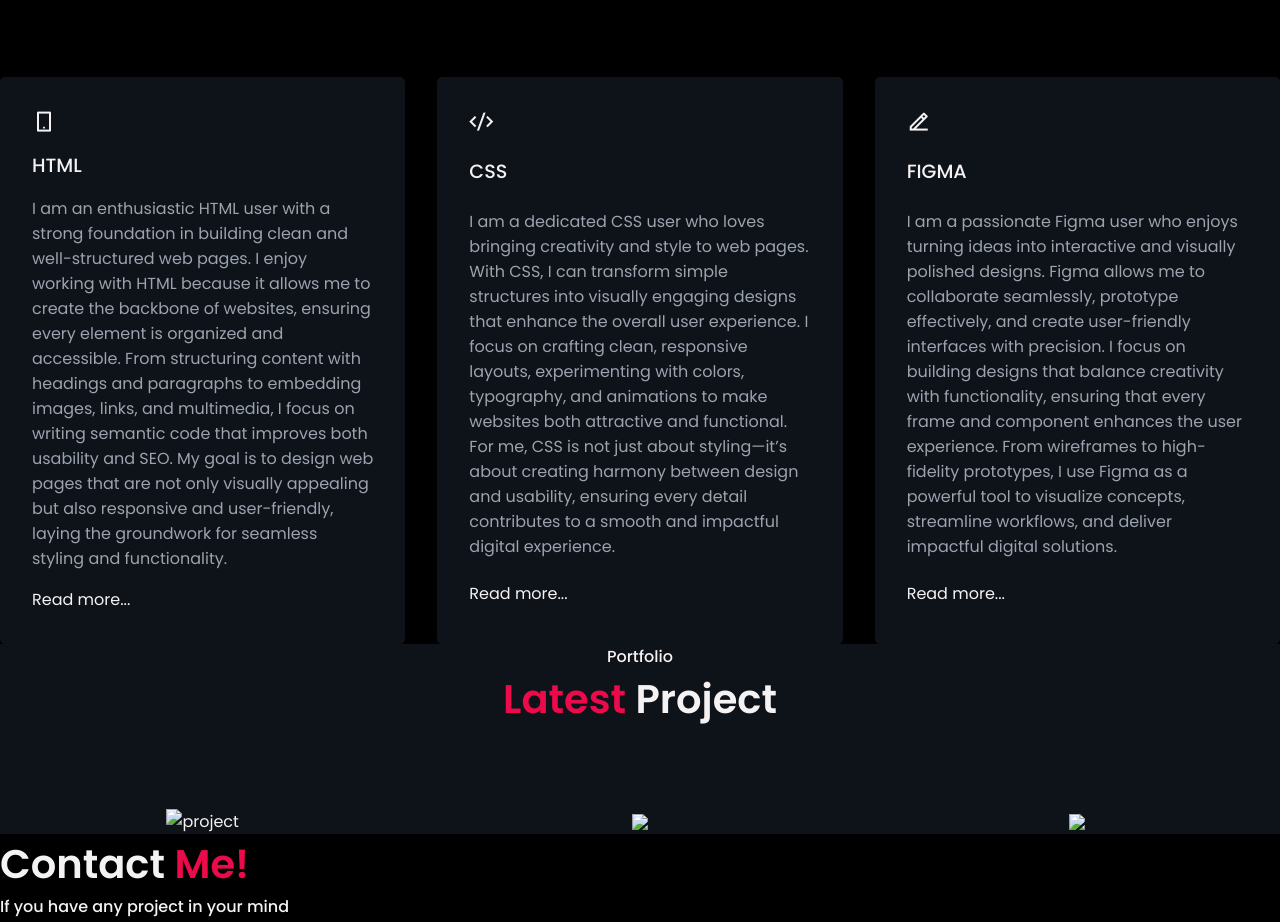
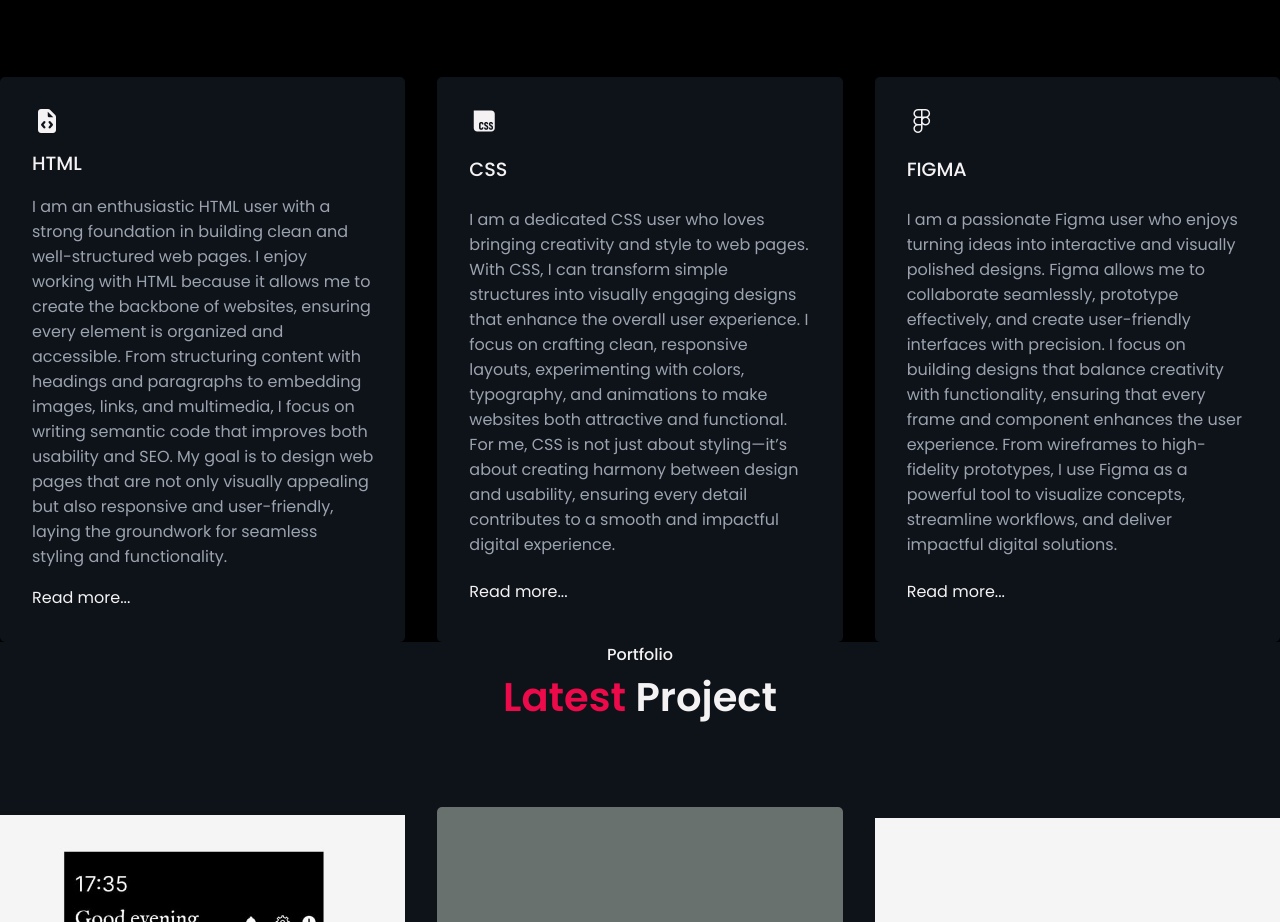
Before and after one commit to Nidhi2107/portfolio, a plain HTML site: page index.html in a window 1280 px wide. Shown: the part 1185-2107 px from the top of the page. Drawn offline with nearby package versions, Linux system fonts and the light colour scheme; files whose address does not match are found by name.

Commit message:
folder arranged

```diff
--- a/index.html
+++ b/index.html
@@ -8,6 +8,7 @@
       href="https://cdn.jsdelivr.net/npm/remixicon@3.0.0/fonts/remixicon.css"
       rel="stylesheet"
     />
+    <link rel="stylesheet" href="https://cdnjs.cloudflare.com/ajax/libs/font-awesome/7.0.1/css/all.min.css" integrity="sha512-2SwdPD6INVrV/lHTZbO2nodKhrnDdJK9/kg2XD1r9uGqPo1cUbujc+IYdlYdEErWNu69gVcYgdxlmVmzTWnetw==" crossorigin="anonymous" referrerpolicy="no-referrer" />
     <link rel="stylesheet" href="styles.css" />
     <title>Web Design Mastery | Personal Portfolio Page</title>
   </head>
@@ -47,7 +48,7 @@
         <h2 class="section__title"><span>My</span> Skills</h2>
         <div class="service__grid">
           <div class="service__card">
-            <i class="ri-smartphone-line"></i>
+          <i class="fa-solid fa-file-code"></i>
             <h4>HTML</h4>
             <p>
              I am an enthusiastic HTML user with a strong foundation in building clean and well-structured web pages. I enjoy working with HTML because it allows me to create the backbone of websites, ensuring every element is organized and accessible. From structuring content with headings and paragraphs to embedding images, links, and multimedia, I focus on writing semantic code that improves both usability and SEO. My goal is to design web pages that are not only visually appealing but also responsive and user-friendly, laying the groundwork for seamless styling and functionality.
@@ -55,7 +56,7 @@
             <a href="#" class="read__more">Read more...</a>
           </div>
           <div class="service__card">
-            <i class="ri-code-s-slash-line"></i>
+            <i class="fa-brands fa-css"></i>
             <h4>CSS</h4>
             <p>
              I am a dedicated CSS user who loves bringing creativity and style to web pages. With CSS, I can transform simple structures into visually engaging designs that enhance the overall user experience. I focus on crafting clean, responsive layouts, experimenting with colors, typography, and animations to make websites both attractive and functional. For me, CSS is not just about styling—it’s about creating harmony between design and usability, ensuring every detail contributes to a smooth and impactful digital experience.
@@ -63,7 +64,7 @@
             <a href="#" class="read__more">Read more...</a>
           </div>
           <div class="service__card">
-            <i class="ri-edit-2-line"></i>
+            <i class="fa-brands fa-figma"></i>
             <h4>FIGMA</h4>
             <p>
               I am a passionate Figma user who enjoys turning ideas into interactive and visually polished designs. Figma allows me to collaborate seamlessly, prototype effectively, and create user-friendly interfaces with precision. I focus on building designs that balance creativity with functionality, ensuring that every frame and component enhances the user experience. From wireframes to high-fidelity prototypes, I use Figma as a powerful tool to visualize concepts, streamline workflows, and deliver impactful digital solutions.
--- a/styles.css
+++ b/styles.css
@@ -306,9 +306,6 @@ footer {
 .footer__form button {
   width: max-content;
 }
-
-/* Media queries */
-
 @media (min-width: 640px) {
   .section__title {
     font-size: 2.5rem;
```
Also changed, not shown: image/oss.jpg (added), image/pen.jpg (added), image/ph.jpg (added), image/sp.jpg (added), image/uber.jpg (added).
